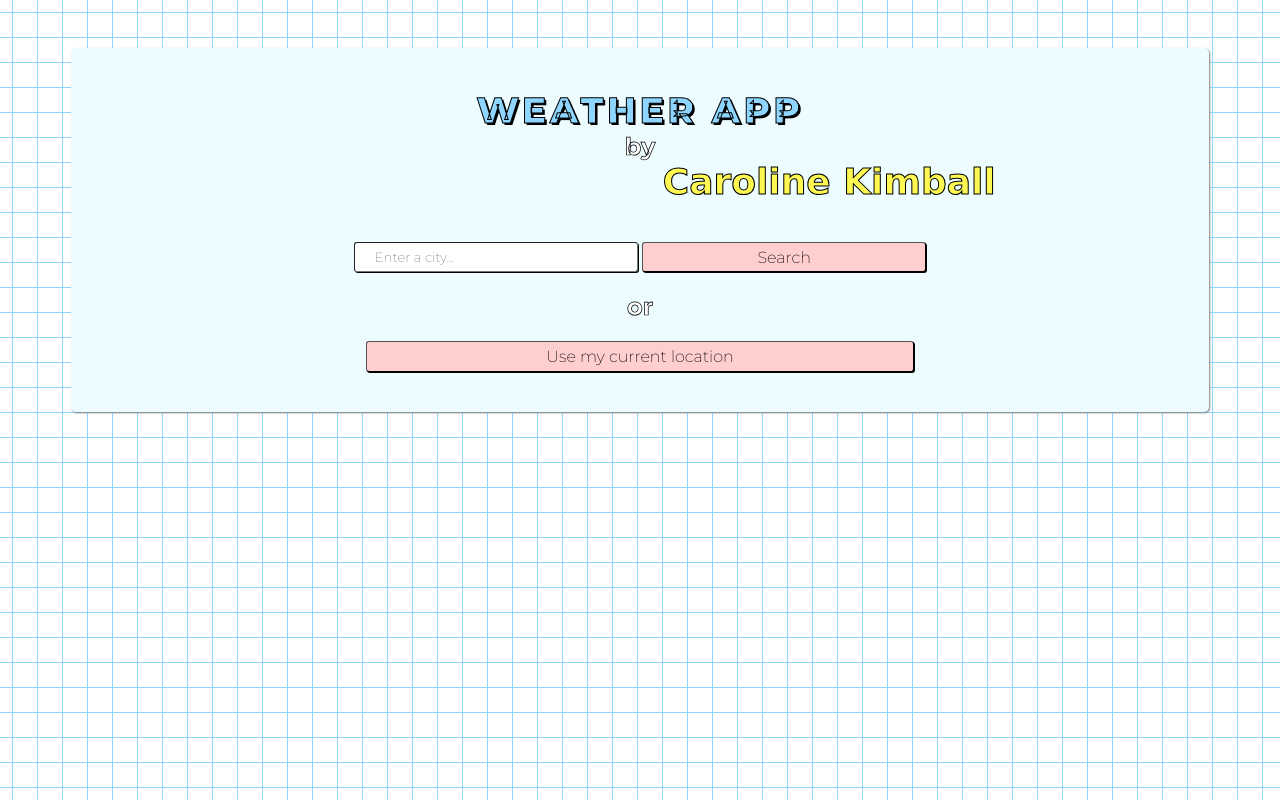
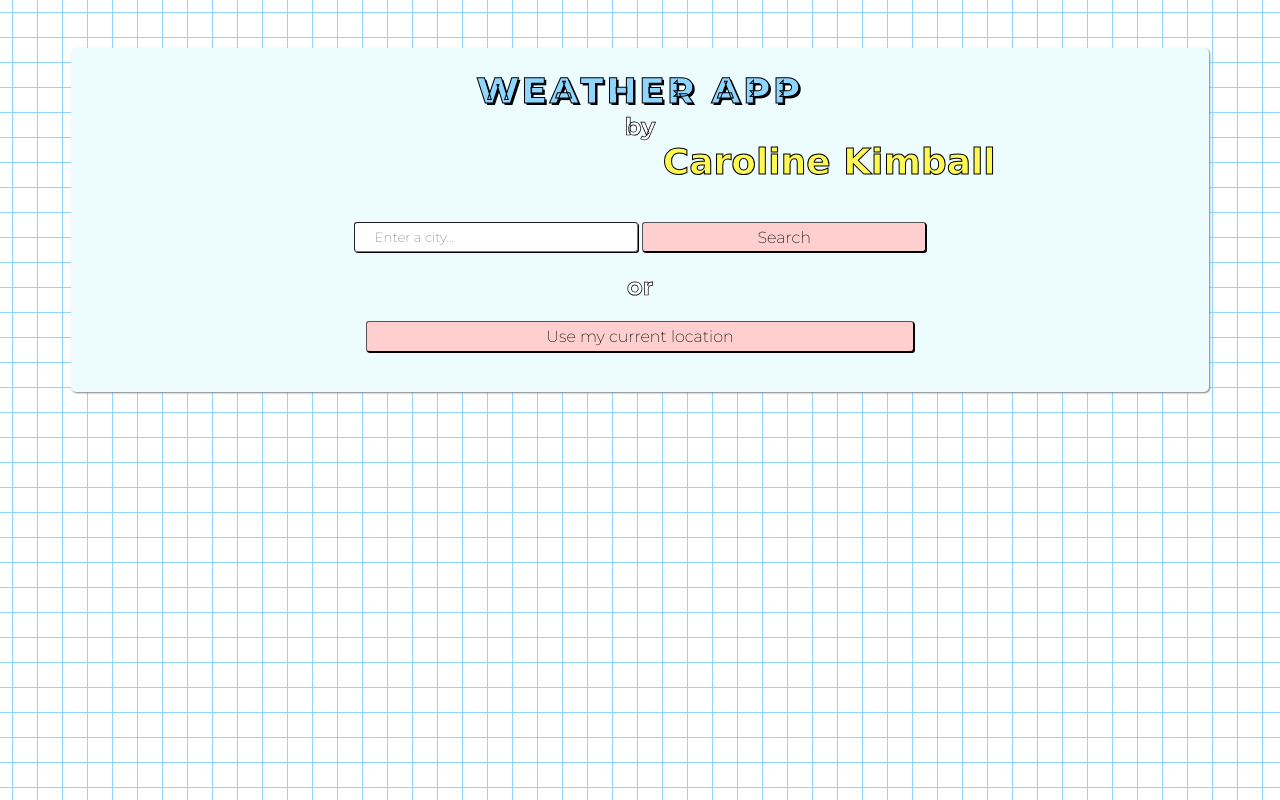
Before and after one commit to kimballcaroline/weather-app, a plain HTML site: page index.html in a window 1280 px wide. Drawn offline with Linux system fonts and the light colour scheme; a web font is replaced by a local one.

Commit message:
Update style.css

```diff
--- a/src/style.css
+++ b/src/style.css
@@ -37,7 +37,7 @@ h1 {
   -webkit-text-stroke: 1px black;
   -webkit-text-fill-color: #8ed6ff;
   text-align: center;
-  padding: 40px 20px 0px 20px;
+  padding: 20px 20px 0px 20px;
   text-shadow: black 2px 2px 0px;
   letter-spacing: 0.1em;
   width: 50%;
```
